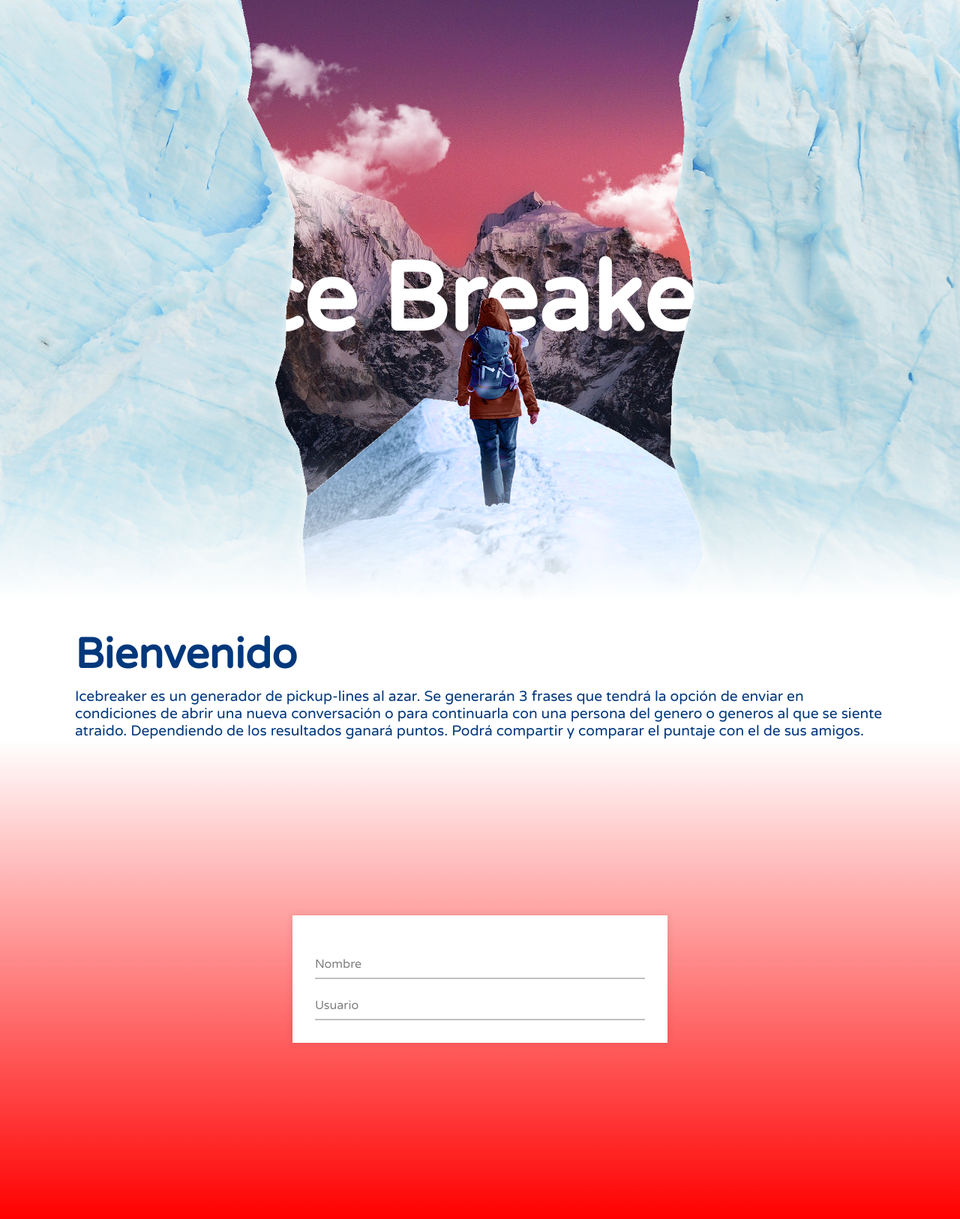
After one commit to sebastianBaquero98/Icebreaker, a Django app: template src/templates/acceso.html in a window 1280 px wide. The commit adds this page. Shown: the whole page at 75% size. Run offline with Django 3.2, Linux system fonts and the light colour scheme; the template is opened without the code that fills it, so the values that code supplies are empty; some libraries are stand-ins or nearby versions.

Commit message:
[Feature]: Se creo user form y html de acceso del user

```diff
--- a/src/parlApp/urls.py
+++ b/src/parlApp/urls.py
@@ -16,11 +16,12 @@
 from django.contrib import admin
 from django.urls import path
 from frase.views import frase_view
+from user.views import acceso_view
 from django.conf import settings
 from django.conf.urls.static import static
 
 urlpatterns = [
     path('admin/', admin.site.urls),
-    path('home/', frase_view),
+    path('home/', acceso_view),
     #path('', home_view)
 ]
--- /dev/null
+++ b/src/static/css/acceso_style.css
@@ -0,0 +1,70 @@
+@import url('https://fonts.googleapis.com/css2?family=Varela+Round&display=swap');
+*
+{
+    margin: 0;
+    padding: 0;
+    outline: 0;
+    box-sizing: border-box;
+    font-family: 'Varela round', sans-serif
+}
+.all
+{
+    display: flex;
+    align-items: center;
+    justify-content: center;
+    min-height: 80vh;
+    background: linear-gradient(-180deg, #fff, red);
+}
+.all .wrapper{
+    width: 500px;
+    background: #fff;
+    padding: 30px;
+    box-shadow: 0px 0px 10px rgba(0,0,0,0.1);
+  }
+  .all .wrapper .input-data{
+    height: 55px;
+    width: 100%;
+    position: relative;
+    padding: 25px 0px 0px 0px
+  }
+  .all .wrapper .input-data input{
+    height: 100%;
+    width: 100%;
+    border: none;
+    font-size: 17px;
+    border-bottom: 2px solid silver;
+  }
+  .input-data input:focus ~ label,
+  .input-data input:valid ~ label{
+    transform: translateY(-20px);
+    font-size: 15px;
+    color: #4158d0;
+  }
+  .all .wrapper .input-data label{
+    position: absolute;
+    bottom: 10px;
+    left: 0;
+    color: grey;
+    pointer-events: none;
+    transition: all 0.3s ease;
+  }
+  .input-data .underline{
+    position: absolute;
+    height: 2px;
+    width: 100%;
+    bottom: 0;
+  }
+  .input-data .underline:before{
+    position: absolute;
+    content: "";
+    height: 100%;
+    width: 100%;
+    background: red;
+    transform: scaleX(0);
+    transform-origin: center;
+    transition: transform 0.3s ease;
+  }
+  .input-data input:focus ~ .underline:before,
+  .input-data input:valid ~ .underline:before{
+    transform: scaleX(1);
+  }
--- /dev/null
+++ b/src/templates/acceso.html
@@ -0,0 +1,28 @@
+{% extends 'base.html' %}
+{% load static %}
+
+{% block content %}
+<html>
+    <head>
+        <link rel="stylesheet" type="text/css" href="{% static '/css/acceso_style.css' %}">
+    </head>
+    <div class="all">
+        <div class="wrapper">
+            <!-- <form method="POST"> {% csrf_token %}
+                {{ form.as_p }}
+                <input type='submit' value="Save">
+            </form> -->
+            <div class="input-data">
+                <input type="text" required>
+                <div class="underline"></div>
+                <label>Nombre</label>
+             </div>
+             <div class="input-data">
+                 <input type="text" required>
+                 <div class="underline"></div>
+                 <label>Usuario</label>
+              </div>
+        </div>
+    </div>
+</html>
+{% endblock %}
--- a/src/templates/frase.html
+++ b/src/templates/frase.html
@@ -1,7 +1,7 @@
 {% extends 'base.html' %}
 {% load static %}
 
-{% block content %}
+
 <html>
     <head>
         <link rel="stylesheet" type="text/css" href="{% static '/css/frase_style.css' %}">
@@ -39,4 +39,3 @@
         </div>
     </div>
 </html>
-{% endblock %}
```
Also changed, not shown: src/user/forms.py (added, +10 -0 lines), src/user/views.py (+9 -0 lines), src/db.sqlite3.
